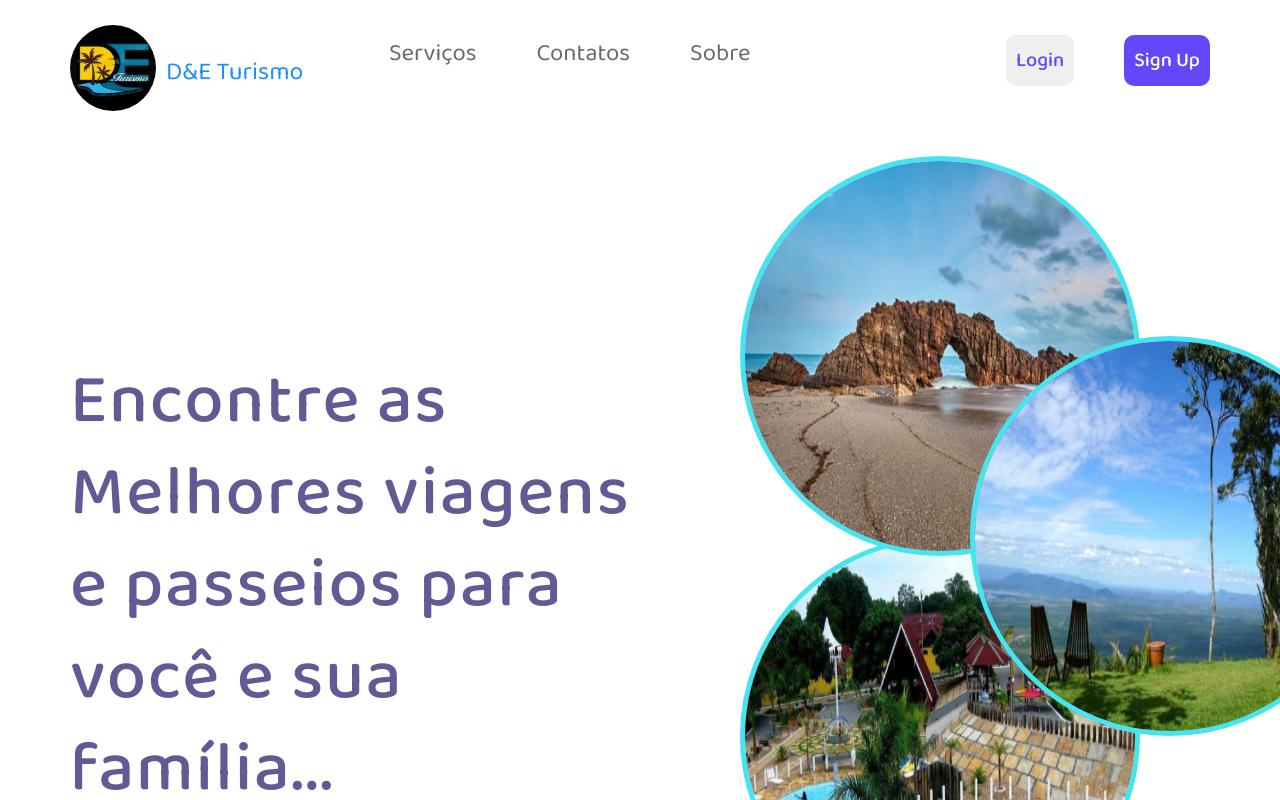
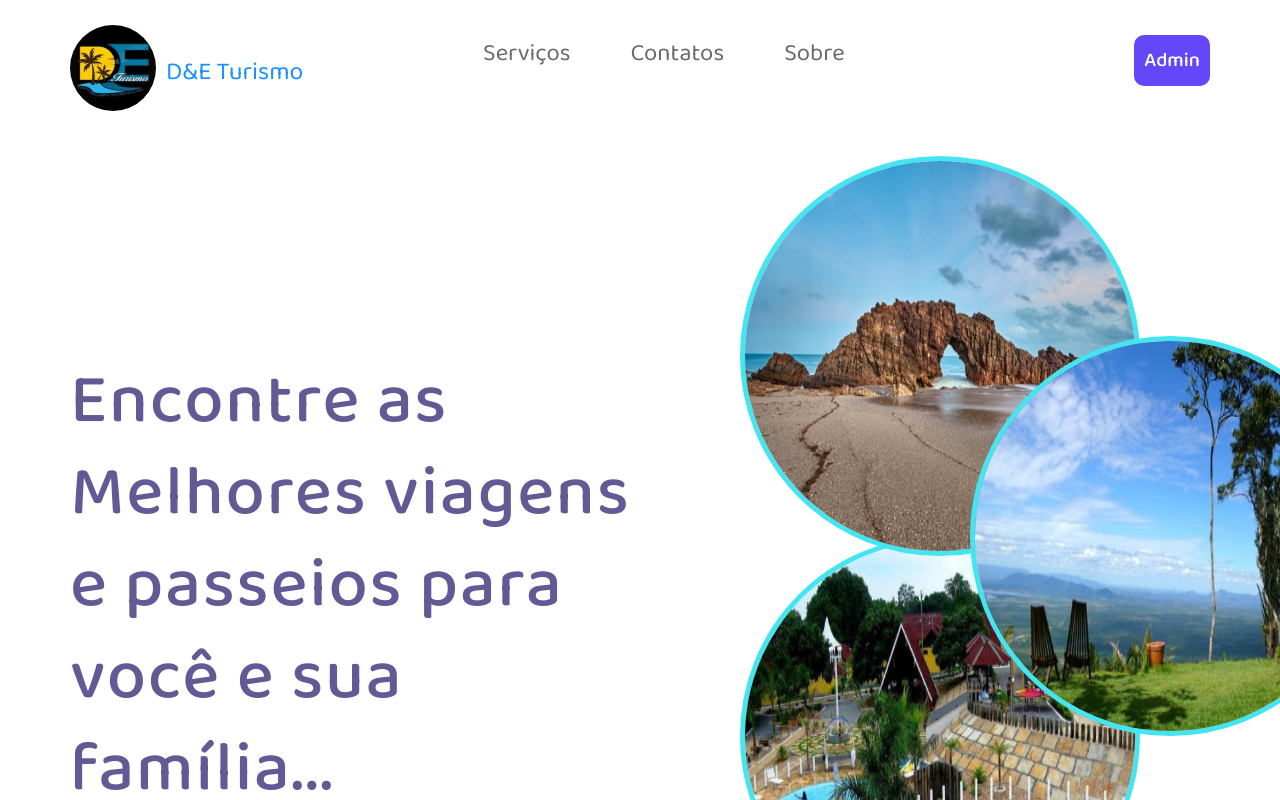
Before and after one commit to HEINRICK7/travel_booking_app, a React (Create React App) app: page / in a window 1280 px wide. Shown: the top 800 px of the page. Built offline with nearby package versions, Linux system fonts and the light colour scheme.

Commit message:
modifield pages

```diff
--- a/src/Components/Header/header.css
+++ b/src/Components/Header/header.css
@@ -48,13 +48,15 @@
     border: 0;
 }
 .signin {
-
+    padding: 0 20px;
     font-style: normal;
     font-weight: 500;
     font-size: 20px;
     line-height: 31px;
 
-    color: #6447F9;
+    background: #6447F9;
+    color: #FFFFFF;
+    cursor: pointer;
 }
 .signup {
     background: #6447F9;
--- a/src/Components/Header/index.jsx
+++ b/src/Components/Header/index.jsx
@@ -51,10 +51,10 @@ const Header = () => {
                             Sobre
                         </li>
                         <li className="signin_signup">
-                            <button className="signup">Sign Up</button>
-                        </li>
-                        <li className="signin_signup">
-                            <button className="signin">Login</button>
+                            <Link to="/signin">
+                                <button className="signin">Admin</button>
+                            </Link>
+
                         </li>
 
                     </ul>
--- a/src/pages/TravelDetails/index.jsx
+++ b/src/pages/TravelDetails/index.jsx
@@ -74,7 +74,7 @@ const TravelDetails = () => {
                 setTimeout(() => {
                     message.success({ content: 'Usuário cadastrado com sucesso.', key, duration: 3 });
                 }, 1000);
-
+                enviarMensagem()
                 setCpf('')
                 setNome('')
                 setData_Nasc('')
@@ -244,7 +244,7 @@ const TravelDetails = () => {
 
                             <div className="form_button">
                                 < FaWhatsapp className="icon_button"/>
-                                <button onClick={()=> enviarMensagem()} type="submit" >Solicitar Viagem</button>
+                                <button type="submit" >Solicitar Viagem</button>
                             </div>
 
                         </div>
--- a/src/routes.js
+++ b/src/routes.js
@@ -1,16 +1,35 @@
 import React from 'react'
-import { BrowserRouter, Route, Switch } from 'react-router-dom'
+import { BrowserRouter, Route, Switch, Redirect } from 'react-router-dom'
 
 
 import Home from './pages/Home/index'
 import Travel from './pages/Travel/index'
 import TravelDetails from './pages/TravelDetails/index'
+
+import Signin from './pages/SignIn/index'
+import Dashboard from './pages/Dashboard'
+
+
 //import CadServidor from './pages/Cad_Servidor/index'
 //import Relatorio from './pages/Relatorios/index'
 //import EditServidor from './pages/Edit_Servidor/index'
 // DocumentPdf from './pages/DocumentPdf/index'
 //import NotFound from './pages/NotFound/index';
 
+import { isAuthenticated } from "./services/auth";
+
+const PrivateRoute = ({ component: Component, ...rest }) => (
+  <Route
+    {...rest}
+    render={props =>
+      isAuthenticated() ? (
+        <Component {...props} />
+      ) : (
+        <Redirect to={{ pathname: "/", state: { from: props.location } }} />
+      )
+    }
+  />
+);
 const Routes = () => {
     return (
     <>
@@ -20,7 +39,8 @@ const Routes = () => {
             <Route path="/" exact component={Home} />
             <Route path="/travel" exact component={Travel} />
             <Route path={`/travel_details/:id`} exact component={TravelDetails} />
-
+            <Route path={"/signin"} exact component={Signin} />
+            <PrivateRoute path={"/dashboard"} exact component={Dashboard}/>
         </Switch>
 
      </BrowserRouter>
```
